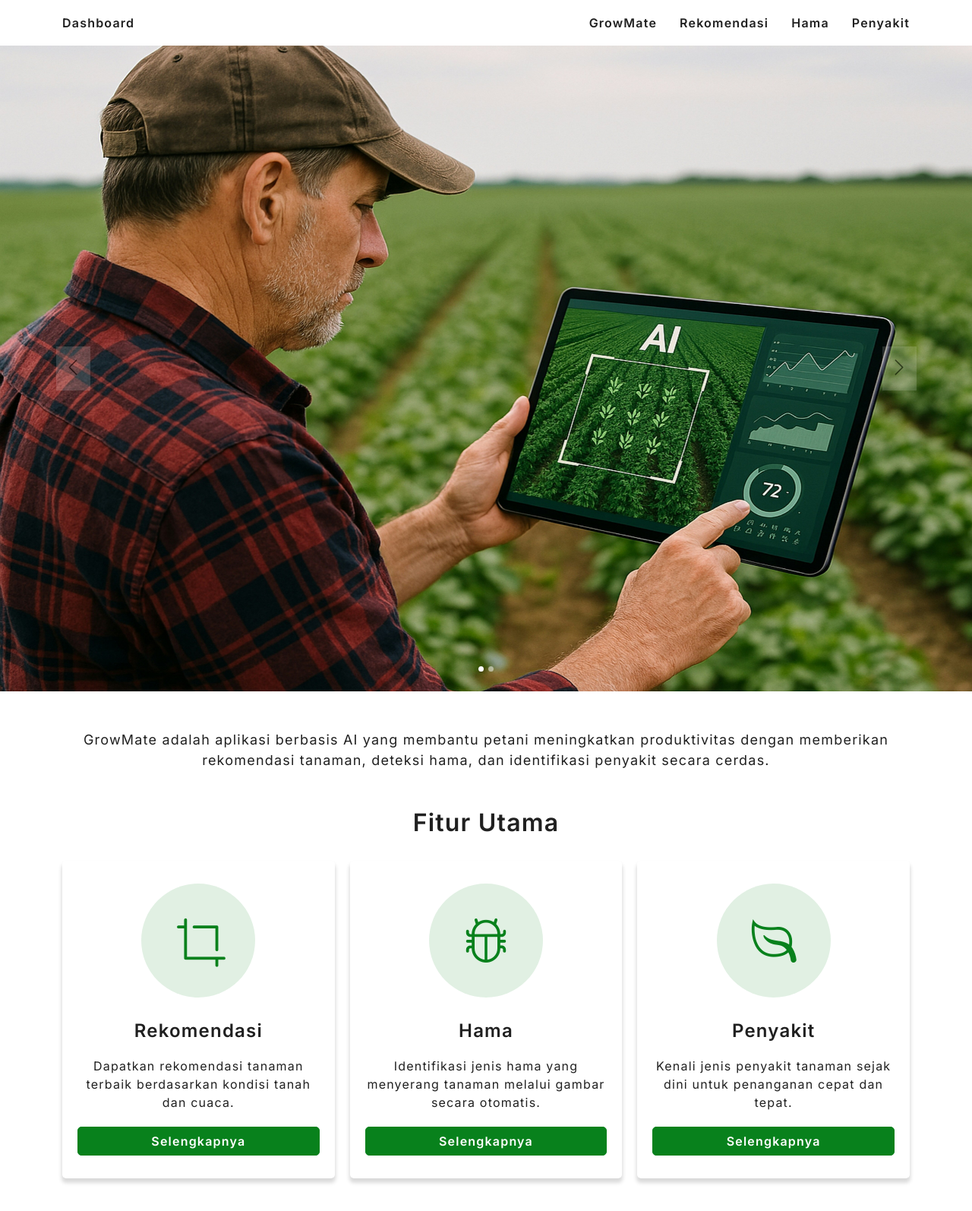
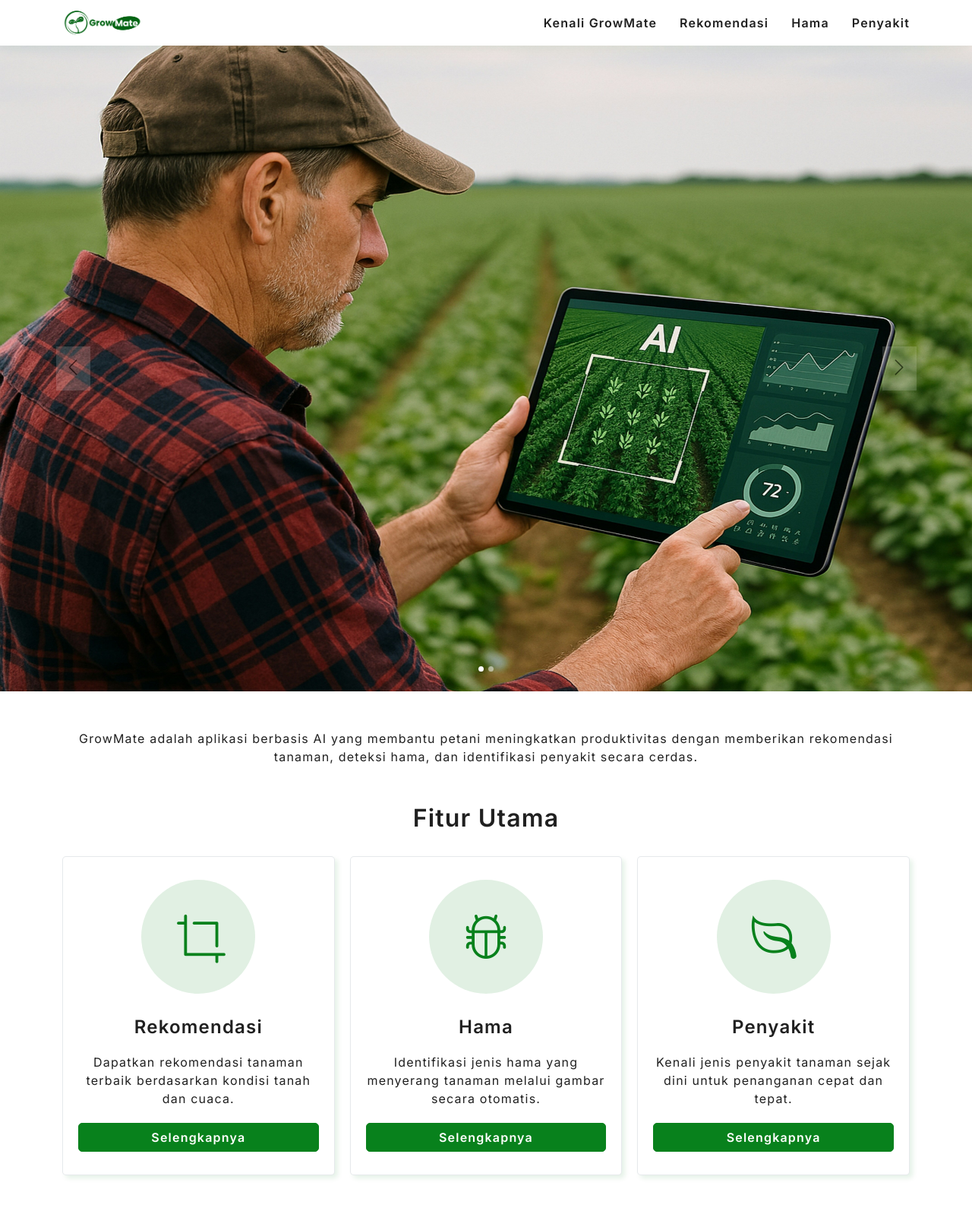
Before and after one commit to MasGENJEH/growmate, a website built with webpack: page front-end/src/index.html in a window 1280 px wide. Shown: the top 1594 px of the page at 76% size. Built offline with nearby package versions, Linux system fonts and the light colour scheme.

Commit message:
added logo

```diff
--- a/front-end/src/index.html
+++ b/front-end/src/index.html
@@ -21,10 +21,10 @@
     <nav class="navigation" id="navigation">
       <div class="container">
         <div class="left-menu">
-          <a href="#/">Dashboard</a>
+          <a href="#/"><img src="images/logo-fix.png" alt=""></a>
         </div>
         <div class="right-menu">
-          <a href="#/growmate">GrowMate</a>
+          <a href="#/growmate">Kenali GrowMate</a>
           <a href="#">Rekomendasi</a>
           <a href="#">Hama</a>
           <a href="#/disease-classification">Penyakit</a>
@@ -40,7 +40,7 @@
 
   <div id="mobile-navigation" class="mobile-navigation">
     <div class="container">
-      <a href="#/growmate">GrowMate</a>
+      <a href="#/growmate">Kenali GrowMate</a>
       <a href="#">Rekomendasi</a>
       <a href="#">Hama</a>
       <a href="#/disease-classification">Penyakit</a>
--- a/front-end/src/styles/styles.css
+++ b/front-end/src/styles/styles.css
@@ -20,8 +20,9 @@ header > .navigation {
   display: flex;
   justify-content: center;
   align-items: center;
-  background-color: rgba(255, 255, 255, .2);
+  background-color: rgba(255, 255, 255, 1);
   backdrop-filter: blur(2px);
+  box-shadow: 0 .5px 20px -2px rgba(8, 129, 28, .1);
   z-index: 9;
 }
 
@@ -50,6 +51,15 @@ header > .navigation > .container > .right-menu > a {
   font-weight: 600;
 }
 
+header > .navigation > .container > .left-menu > a {
+  height: 100%;
+}
+
+header > .navigation > .container > .left-menu > a > img {
+  /* border: 1px solid red; */
+  height: 60px;
+}
+
 a {
   outline: none !important;
 }
@@ -71,7 +81,7 @@ header > .navigation > .container > .hamburger-menu > span {
   display: block;
   width: 22px;
   height: 2px;
-  background-color: rgb(171, 169, 169);
+  background-color: #3f3f46;
   border-radius: 2px;
 }
 
@@ -259,7 +269,7 @@ header > .navigation > .container > .hamburger-menu > span {
 .dashboard-content > .container > .description > p,
 .main-feature-content > .container > .description > p {
   text-align: center;
-  font-size: 18px;
+  /* font-size: 18px; */
 }
 
 .dashboard-content > .container > .main-feature,
@@ -295,7 +305,7 @@ header > .navigation > .container > .hamburger-menu > span {
   /* border: 1px solid red; */
   border-radius: 5px;
   min-height: 300px;
-  box-shadow: 0px 5px 5px 1px rgba(0, 0, 0, 0.15);
+  box-shadow: 4px 4px 6px 0 rgba(8, 129, 28, 0.1);
   border: none;
   display: flex;
   flex-direction: column;
@@ -306,6 +316,7 @@ header > .navigation > .container > .hamburger-menu > span {
   gap: 30px;
   justify-content: center;
   align-items: center;
+  border: 1px solid rgba(206, 212, 218, .5);
 }
 
 .dashboard-content > .container > .main-feature > .card-container > .card > .icon-container {
@@ -521,15 +532,16 @@ header > .navigation > .container > .hamburger-menu > span {
   /* border: 1px solid red; */
   display: flex;
   flex-direction: column;
-  box-shadow: 0px 5px 5px 1px rgba(0, 0, 0, 0.15);
+  box-shadow: 4px 4px 6px 0 rgba(8, 129, 28, 0.1);
   min-height: 100px;
   border-radius: 5px;
   margin-bottom: 50px;
+  border: 1px solid rgba(206, 212, 218, .5);;
 }
 
 .main-feature-content > .container > .recomendation > .top-content {
   height: 40px;
-  border-bottom: 1px solid #ced4da;
+  border-bottom: 1px solid rgba(206, 212, 218, .6);;
   display: flex;
   gap: 10px;
   align-items: center;
```
Also changed, not shown: front-end/src/public/images/logo-1.png (added), front-end/src/public/images/logo-10.png (added), front-end/src/public/images/logo-11.png (added), front-end/src/public/images/logo-2.png (added), front-end/src/public/images/logo-3.png (added), front-end/src/public/images/logo-4.png (added), front-end/src/public/images/logo-5.png (added), front-end/src/public/images/logo-6.png (added), front-end/src/public/images/logo-7.png (added), front-end/src/public/images/logo-9.png (added), front-end/src/public/images/logo-fix.png (added), front-end/src/public/images/logo.png (added), 1 other file.
